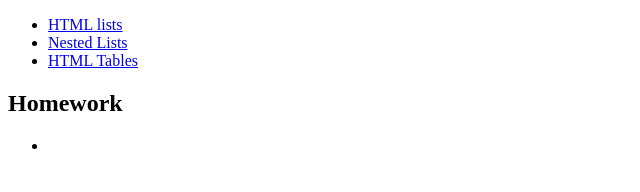
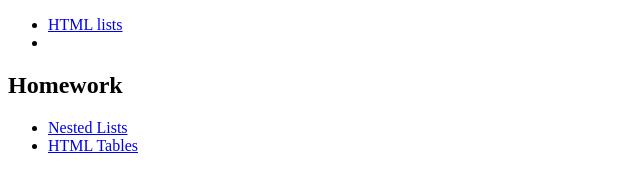
Before and after one commit to King182008/24-25WebDesign, a plain HTML site: page index.html in a window 1280 px wide. Shown: the whole page, without its empty margins (0-640 px from the left). Drawn offline with Linux system fonts and the light colour scheme.

Commit message:
list of tags

```diff
--- a/index.html
+++ b/index.html
@@ -7,13 +7,13 @@
         <body>
             <ul>
                 <li><a href="lists.html">HTML lists</a></li>
-                <li><a href="listExample.html">Nested Lists</a></li>
-                <li><a href="tables.html">HTML Tables</a></li>
+                <li><a href="listOfTags.html"></a></li>
             </ul>
 
             <h2>Homework</h2>
             <ul>
-                <li></li>
+                <li><a href="listExample.html">Nested Lists</a></li>
+                <li><a href="tablesExample.html">HTML Tables</a></li>
             </ul>
         </body>
 </html>
```
Also changed, not shown: listOfTags.html (added, +11 -0 lines), tablesExample.html (renamed from tables.html).
